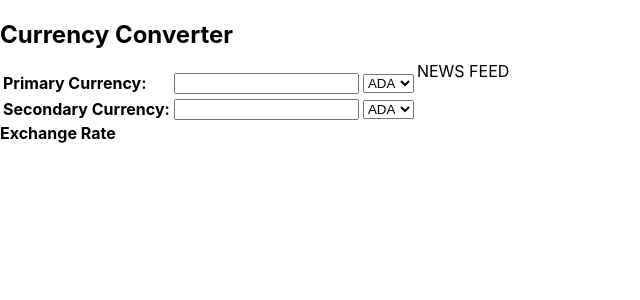
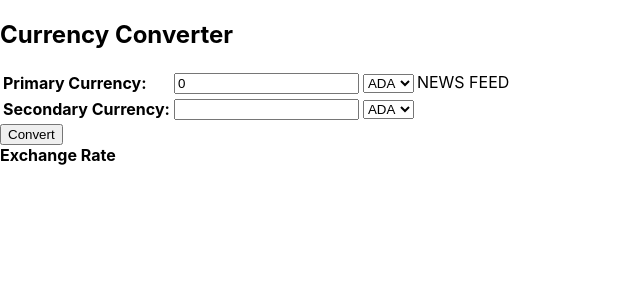
Before and after one commit to MileyCao/Cryptocurrency-Dashboard, a React (Create React App) app in the folder crypto-dash/: page / in a window 1280 px wide. Shown: the top 300 px of the page, without its empty margins (0-640 px from the left). Built offline with nearby package versions, Linux system fonts and the light colour scheme.

Commit message:
add currency converter

```diff
--- a/crypto-dash/package.json
+++ b/crypto-dash/package.json
@@ -6,6 +6,7 @@
     "@testing-library/jest-dom": "^5.16.4",
     "@testing-library/react": "^13.0.1",
     "@testing-library/user-event": "^13.5.0",
+    "axios": "^0.26.1",
     "react": "^18.0.0",
     "react-dom": "^18.0.0",
     "react-scripts": "5.0.1",
--- a/crypto-dash/src/components/CurrencyConverter.js
+++ b/crypto-dash/src/components/CurrencyConverter.js
@@ -1,10 +1,37 @@
 import { useState } from 'react';
+import axios from 'axios';
 import ExchangeRate from './ExchangeRate';
 
 const CurrencyConverter = () => {
   const currencies = ['ADA', 'BTC', 'CNY', 'CAD', 'ETH', 'LTC', 'USD', 'XRP'];
   const [primaryCurrency, setPrimaryCurrency] = useState(currencies[0]);
   const [secondaryCurrency, setSecondaryCurrency] = useState(currencies[0]);
+  const [amount, setAmount] = useState(0);
+
+  const convertCurrency = () => {
+    const options = {
+      method: 'GET',
+      url: 'https://alpha-vantage.p.rapidapi.com/query',
+      params: {
+        from_currency: primaryCurrency,
+        function: 'CURRENCY_EXCHANGE_RATE',
+        to_currency: secondaryCurrency,
+      },
+      headers: {
+        'X-RapidAPI-Host': 'alpha-vantage.p.rapidapi.com',
+        'X-RapidAPI-Key': 'cc8a4ee81fmshf8e5a471f316c5dp189b02jsn84406eb4c212',
+      },
+    };
+
+    axios
+      .request(options)
+      .then((response) => {
+        console.log(response.data);
+      })
+      .catch((error) => {
+        console.error(error);
+      });
+  };
   return (
     <div className="currencyConverter">
       <h2>Currency Converter</h2>
@@ -15,7 +42,12 @@ const CurrencyConverter = () => {
             <tr>
               <td>Primary Currency:</td>
               <td>
-                <input type="number" name="currency-amount-1" value={''} />
+                <input
+                  type="number"
+                  name="currency-amount-1"
+                  value={amount}
+                  onChange={(e) => setAmount(e.target.value)}
+                />
               </td>
               <td>
                 <select
@@ -50,6 +82,13 @@ const CurrencyConverter = () => {
             </tr>
           </tbody>
         </table>
+        <button
+          id="convert-button"
+          className="convertButton"
+          onClick={() => convertCurrency()}
+        >
+          Convert
+        </button>
       </div>
 
       <ExchangeRate />
```
Also changed, not shown: 1 other file (tests, documents, lock files or other folders).
